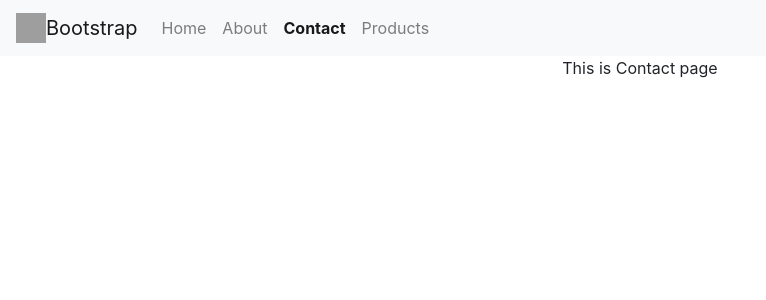
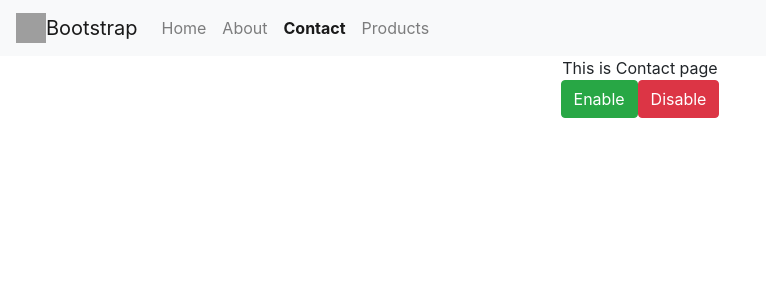
Before and after one commit to haianh30198/react-router, a React (Create React App) app: page /contact in a window 1280 px wide. Shown: the top 300 px of the page, without its empty margins (0-766 px from the left). Built offline with nearby package versions, Linux system fonts and the light colour scheme; grey boxes are pictures that could not be loaded.

Commit message:
Bai 78 | Doi Tuong Prompt

```diff
--- a/src/components/Contact.js
+++ b/src/components/Contact.js
@@ -1,8 +1,46 @@
 import React, { Component } from "react";
+import { Prompt } from "react-router-dom";
 
 class Contact extends Component {
+    constructor(props) {
+        super(props);
+        this.state = {
+            isChecked: false,
+        };
+    }
+
+    onClick = (isChecked) => {
+        this.setState({ isChecked });
+    };
+
     render() {
-        return <div>This is Contact page</div>;
+        var { isChecked } = this.state;
+        return (
+            <div>
+                This is Contact page
+                <br />
+                <button
+                    type="button"
+                    className="btn btn-success"
+                    onClick={() => this.onClick(false)}
+                >
+                    Enable
+                </button>
+                <button
+                    type="button"
+                    className="btn btn-danger"
+                    onClick={() => this.onClick(true)}
+                >
+                    Disable
+                </button>
+                <Prompt
+                    when={isChecked}
+                    message={(location) =>
+                        `Bạn chắc muốn đi tên trang ${location.pathname}`
+                    }
+                />
+            </div>
+        );
     }
 }
 
```
